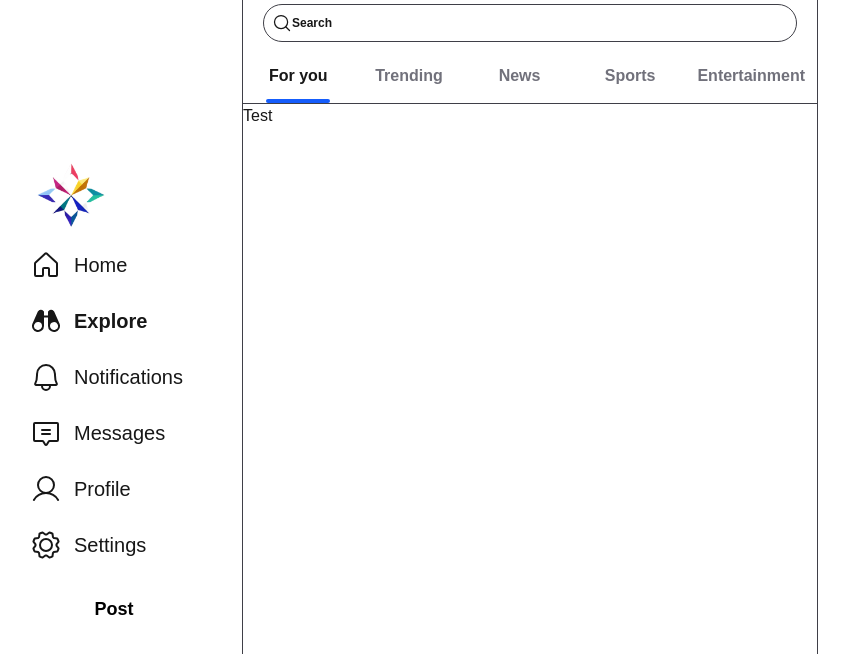
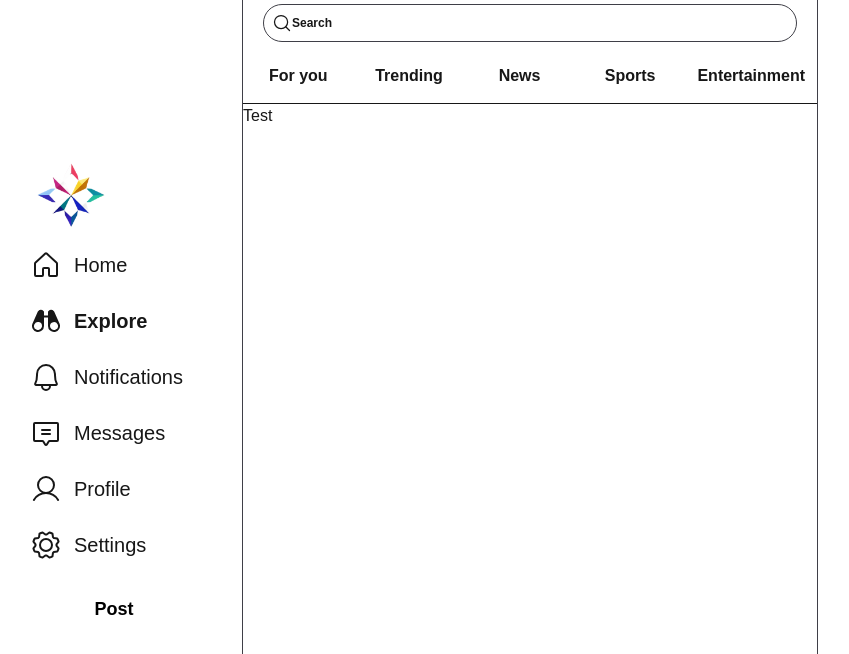
Before and after one commit to pickachuuu/kaleido-client, a Next.js app: page /explore in a window 1280 px wide. Shown: the top 654 px of the page, without its empty margins (54-903 px from the left). Built offline with nearby package versions, Linux system fonts and the light colour scheme.

Commit message:
style: update NavButton component styles to use CSS variables for colors and enhance active state indication

```diff
--- a/src/components/ui/NavButton.tsx
+++ b/src/components/ui/NavButton.tsx
@@ -2,7 +2,7 @@ import { cva, type VariantProps } from 'class-variance-authority';
 import { cn } from '@/lib/utils';
 
 const navButtonVariants = cva(
-    'flex-1 font-bold text-zinc-500 text-center p-3 border-b-1 border-zinc-700 hover:bg-zinc-900 sticky top-0 h-13 cursor-pointer',
+    'flex-1 font-bold text-[var(--accent-secondary)] text-center p-3 border-b border-[var(--accent-secondary)] hover:bg-[var(--highlight)] sticky top-0 h-13 cursor-pointer',
     {
         variants:{
             variant:{
@@ -22,11 +22,11 @@ export interface NavButtonProps extends React.HTMLAttributes<HTMLDivElement>,
 
 export default function NavButton({ children, active, variant, className, ...props }: NavButtonProps) {
     return (
-        <div className={cn(navButtonVariants({ variant, className}), active && 'text-foreground')} {...props}>
+        <div className={cn(navButtonVariants({ variant, className}), active && 'text-[var(--accent)]')} {...props}>
             {children}
 
             <div className='flex justify-center items-center'>
-                <span className={cn('absolute  bottom-[0.5px] h-1 rounded-xl bg-blue-600 duration-500 text-center', active && 'w-16')}></span>
+                <span className={cn('absolute bottom-[0.5px] h-1 rounded-xl bg-[var(--accent)] duration-500 text-center', active && 'w-16')}></span>
             </div>
         </div>
     )
```
